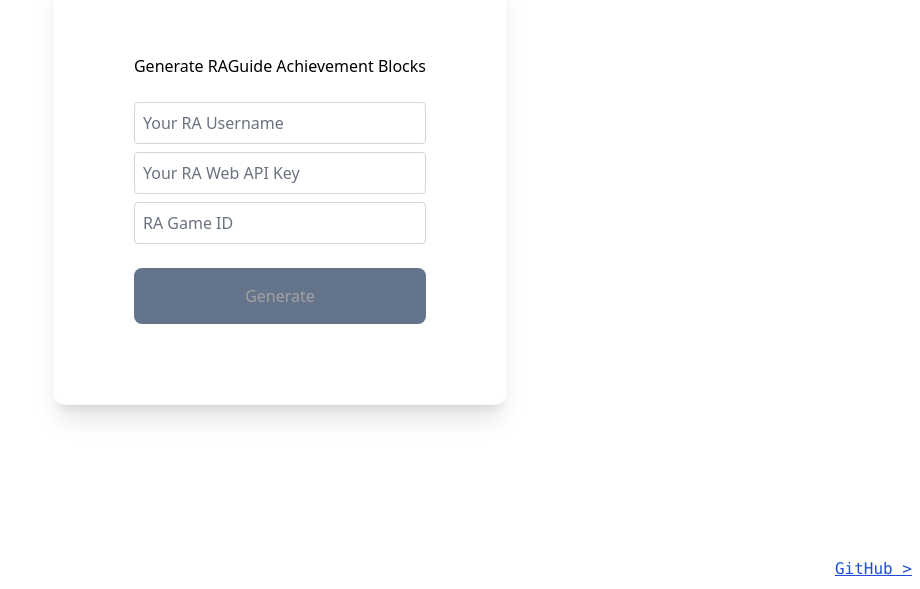
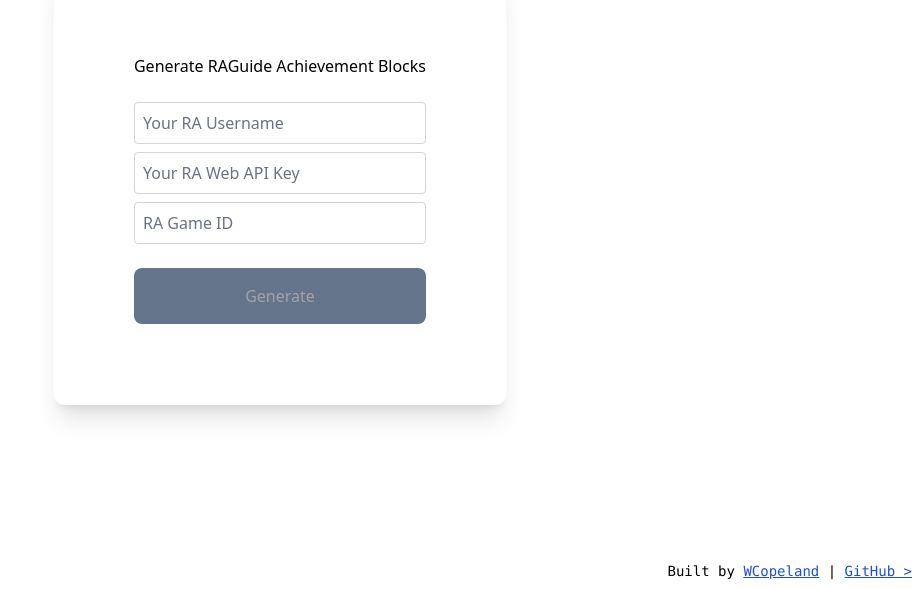
Before and after one commit to wescopeland/raguides-template-generator, a React (Vite) app: page / in a window 1280 px wide. Shown: the part 211-800 px from the top of the page, without its empty margins (360-1280 px from the left). Built offline with nearby package versions, Linux system fonts and the light colour scheme.

Commit message:
fix: update watermark

```diff
--- a/src/App.tsx
+++ b/src/App.tsx
@@ -121,8 +121,17 @@
 
 const Watermark: FC = () => {
   return (
-    <div className="text-blue-700 underline font-mono absolute bottom-2 right-2">
+    <div className="select-none text-sm font-mono absolute bottom-2 right-2">
+      Built by{" "}
       <a
+        className="text-blue-700 underline"
+        href="https://retroachievements.org/user/WCopeland"
+      >
+        WCopeland
+      </a>{" "}
+      |{" "}
+      <a
+        className="text-blue-700 underline"
         href="https://github.com/wescopeland/raguides-template-generator"
         target="_blank"
         rel="noferrer"
```
